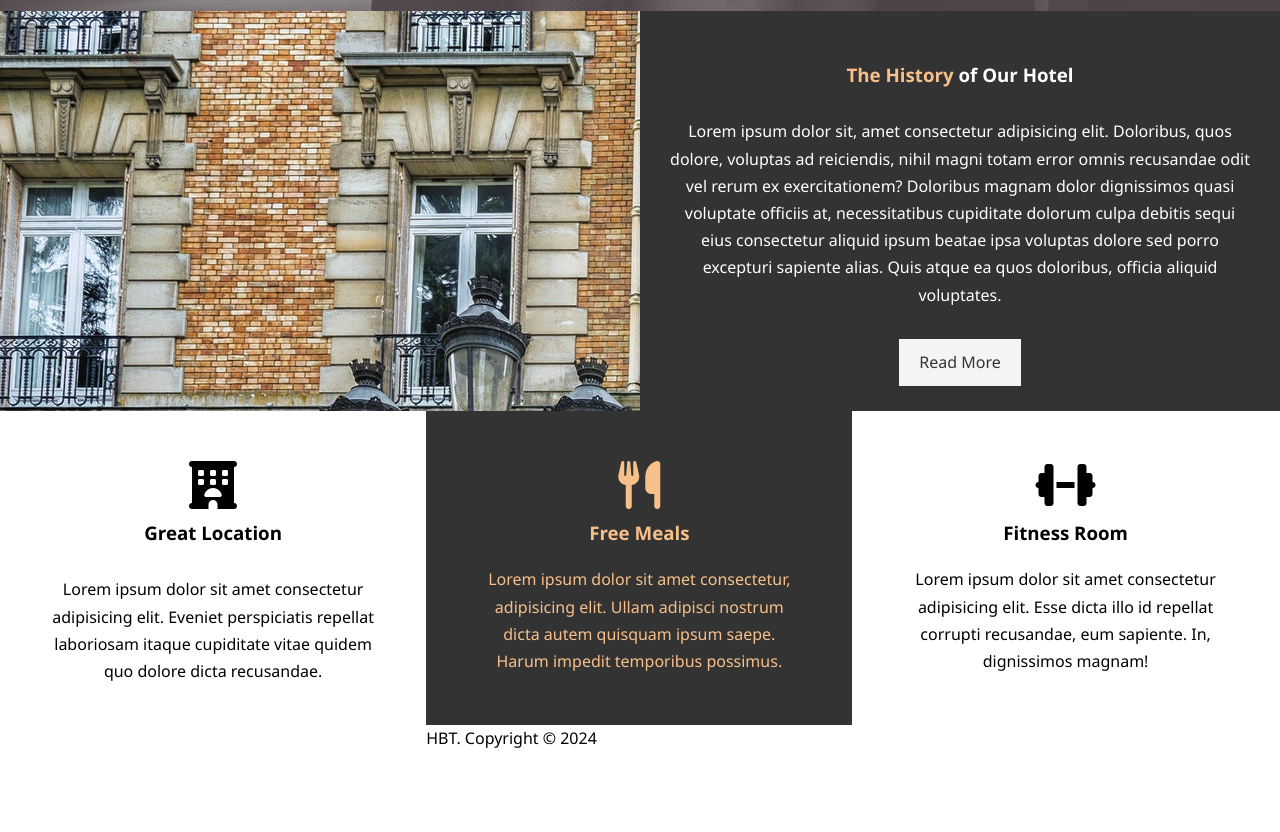
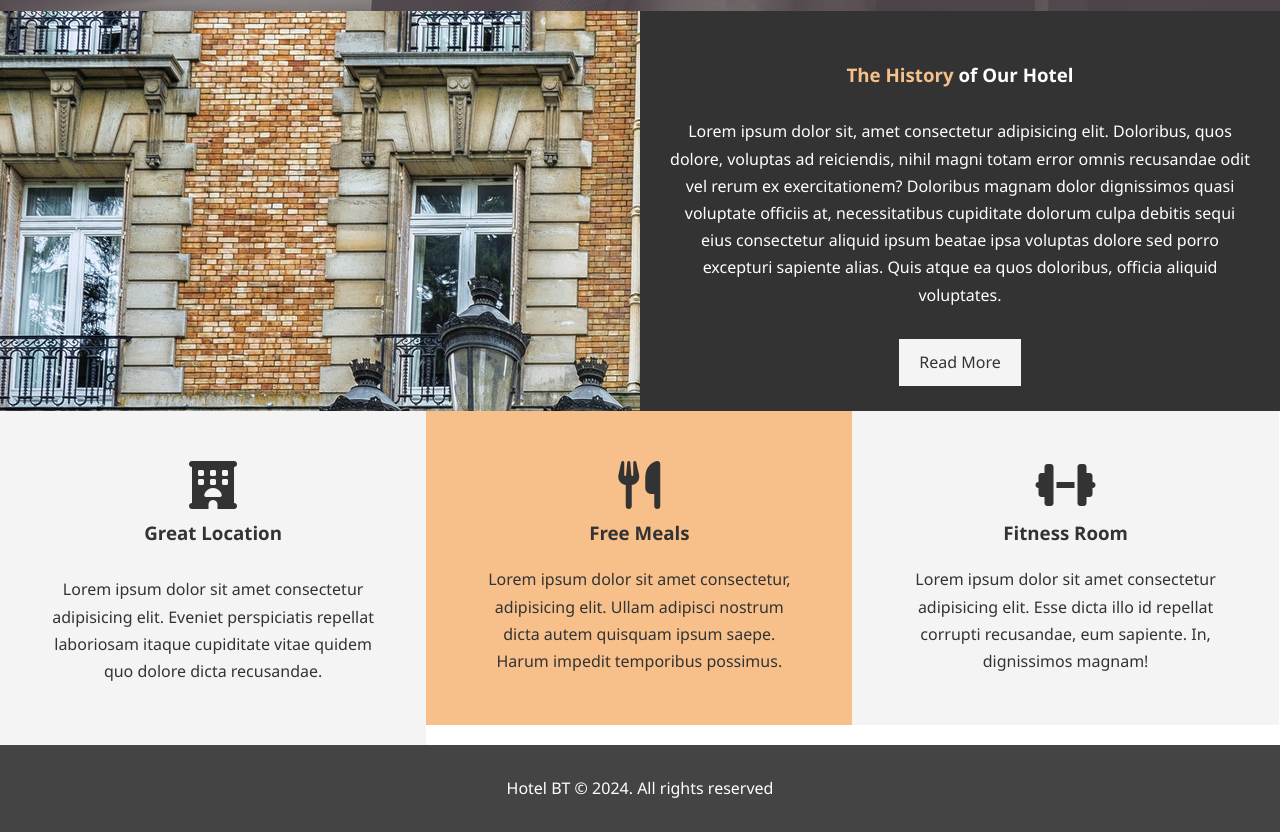
Before and after one commit to dominion-30/Learning, a plain HTML site: page hotel_project/index.html in a window 1280 px wide. Shown: the part 656-1488 px from the top of the page. Before the commit the page ends 1418 px from the top, so only its background shows below. Drawn offline with Linux system fonts and the light colour scheme.

Commit message:
implement changes

```diff
--- a/hotel_project/index.html
+++ b/hotel_project/index.html
@@ -53,7 +53,7 @@
         </section>
 
         <section id="features">
-            <div class="box">
+            <div class="box bg-light">
                 <i class="fa-solid fa-hotel fa-3x"></i>
                 <h3>Great Location</h3>
                 <p>Lorem ipsum dolor sit amet consectetur adipisicing elit. Eveniet perspiciatis repellat laboriosam itaque cupiditate vitae quidem quo dolore dicta recusandae.</p>
@@ -63,7 +63,7 @@
                 <h3>Free Meals</h3>
                 Lorem ipsum dolor sit amet consectetur, adipisicing elit. Ullam adipisci nostrum dicta autem quisquam ipsum saepe. Harum impedit temporibus possimus.
             </div>
-            <div class="box">
+            <div class="box bg-light">
                 <i class="fa-solid fa-dumbbell fa-3x"></i>
                 <h3>Fitness Room</h3>
                 Lorem ipsum dolor sit amet consectetur adipisicing elit. Esse dicta illo id repellat corrupti recusandae, eum sapiente. In, dignissimos magnam!
@@ -75,8 +75,9 @@
 
 
     </main>
-    <footer>
-        <p>HBT. Copyright &copy; 2024</p>
+    <div class="clr"></div>
+    <footer id="main-footer">
+        <p>Hotel BT &copy; 2024. All rights reserved</p>
     </footer>
 
 </body>
--- a/hotel_project/style.css
+++ b/hotel_project/style.css
@@ -90,8 +90,8 @@ p{
     color: #333;
 }
 .bg-primary{
-    background-color: #333;
-    color: #f7c08a;;
+    color: #333;
+    background-color: #f7c08a;;
 }
 .btn:hover{
     background-color: #f7c08a;
@@ -107,6 +107,9 @@ p{
 }
 .box i{
     margin-bottom: 10px;
+}
+.clr{
+    clear: both;
 }
 
 
@@ -156,3 +159,11 @@ p{
 #home-info .info-content p{
     padding-bottom: 20px;
 }
+
+
+#main-footer{
+    text-align: center;
+    background-color: #444;
+    color: #fff;
+    padding: 20px;
+}
```
